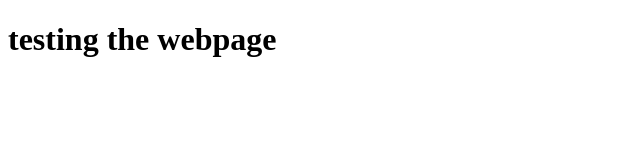
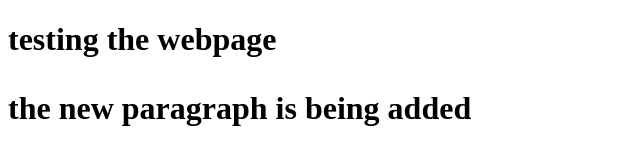
Before and after one commit to damir1-cloud/test3, a plain HTML site: page index.html in a window 1280 px wide. Shown: the whole page, without its empty margins (0-640 px from the left). Drawn offline with Linux system fonts and the light colour scheme.

Commit message:
adding all

```diff
--- a/index.html
+++ b/index.html
@@ -8,6 +8,9 @@
     <body>
         <h1>
             testing the webpage
+            <p>
+                the new paragraph is being added
+            </p>
         </h1>
     </body>
 </html>
```
Also changed, not shown: 1 other file.
